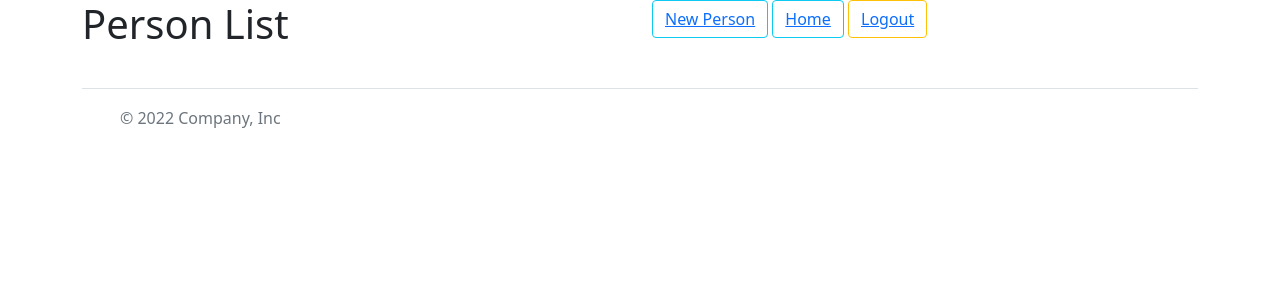
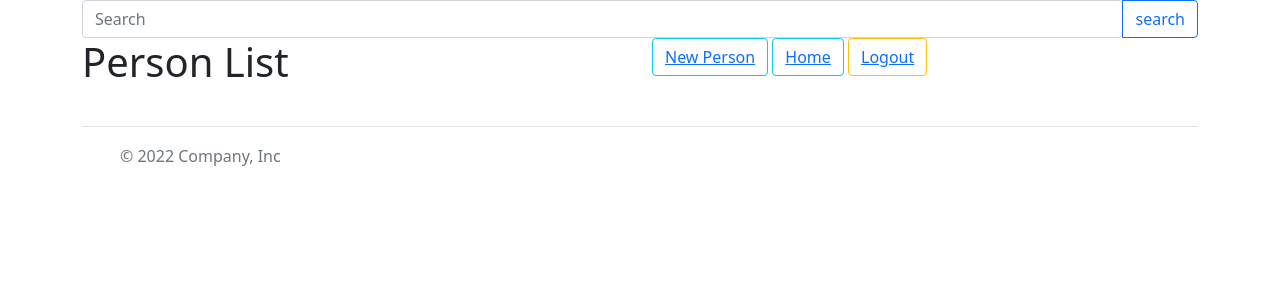
Before and after one commit to henriquejr98/clients-managment, a Django app: template clientes/templates/person.html in a window 1280 px wide. Shown: the top 300 px of the page. Run offline with Django 4.2, Linux system fonts and the light colour scheme; the template is opened without the code that fills it, so the values that code supplies are empty; some libraries are stand-ins or nearby versions.

Commit message:
campo search

```diff
--- a/clientes/forms.py
+++ b/clientes/forms.py
@@ -1,4 +1,3 @@
-from tabnanny import verbose
 from django.forms import ModelForm
 from .models import Person
 
@@ -6,4 +5,3 @@ class PersonForm(ModelForm):
     class Meta:
         model = Person
         fields = ['first_name' , 'last_name' , 'age' , 'salary' , 'bio' , 'photo']
-        verbose_name = 'PESSOINHA'
--- a/clientes/templates/person.html
+++ b/clientes/templates/person.html
@@ -2,6 +2,14 @@
 {% block title %} List {% endblock %}
 
 {% block main %}
+    <div class="col">
+        <form class="form-inline">
+            <div class="input-group">
+                <input type="search" class="form-control rounded" placeholder="Search" aria-label="Search" aria-describedby="search-addon" name="searchperson" />
+                <button type="submit" class="btn btn-outline-primary">search</button>
+            </div>
+        </form>
+    </div>
     <div class="row">
         <div class="col">
             <h1>Person List</h1>
@@ -21,6 +29,7 @@
             <button class="btn btn-outline-info"><a href="{% url 'home' %}">Home</a></button>
             <button class="btn btn-outline-warning"><a href="{% url 'logout' %}">Logout</a></button>
         </div>
+
 
 {% endblock %}
 
```
Also changed, not shown: clientes/views.py (+6 -1 lines).
